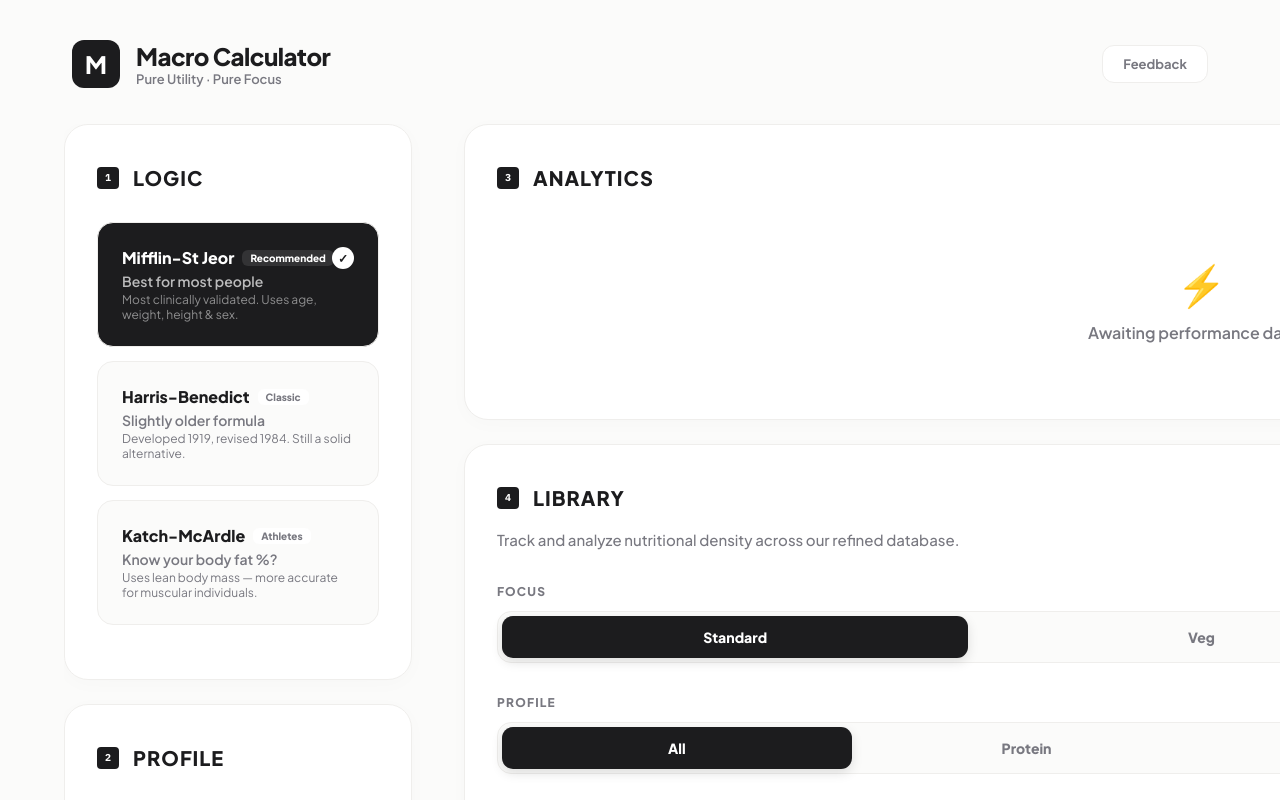
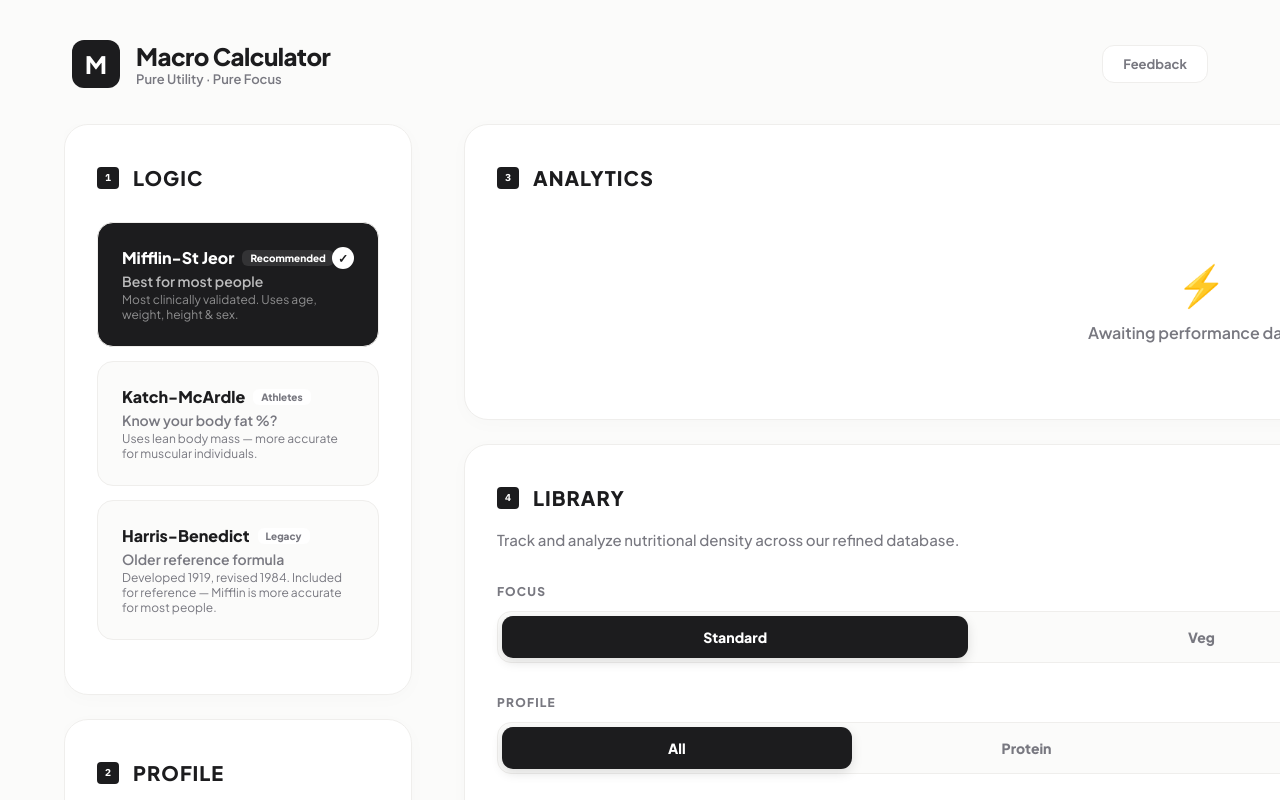
Before and after one commit to gavishah/macro-calculator, a React (Vite) app: page / in a window 1280 px wide. Shown: the top 800 px of the page. Built offline with nearby package versions, Linux system fonts and the light colour scheme.

Commit message:
demote harris-benedict to legacy, promote katch

```diff
--- a/src/App.jsx
+++ b/src/App.jsx
@@ -22,8 +22,8 @@ const MICRO_KEYS = Object.keys(MICRO_LABELS);
 /* ── FORMULAS ── */
 const FORMULAS = [
   { id:"mifflin", name:"Mifflin-St Jeor", badge:"Recommended", who:"Best for most people", detail:"Most clinically validated. Uses age, weight, height & sex.", needsBF:false },
-  { id:"harris",  name:"Harris-Benedict", badge:"Classic", who:"Slightly older formula", detail:"Developed 1919, revised 1984. Still a solid alternative.", needsBF:false },
-  { id:"katch",   name:"Katch-McArdle", badge:"Athletes", who:"Know your body fat %?", detail:"Uses lean body mass — more accurate for muscular individuals.", needsBF:true },
+  { id:"katch", name:"Katch-McArdle", badge:"Athletes", who:"Know your body fat %?", detail:"Uses lean body mass — more accurate for muscular individuals.", needsBF:true },
+  { id:"harris", name:"Harris-Benedict", badge:"Legacy", who:"Older reference formula", detail:"Developed 1919, revised 1984. Included for reference — Mifflin is more accurate for most people.", needsBF:false },
 ];
 const ACT = [
   { v:1.2, label:"Sedentary", desc:"Little/no exercise" },
```
